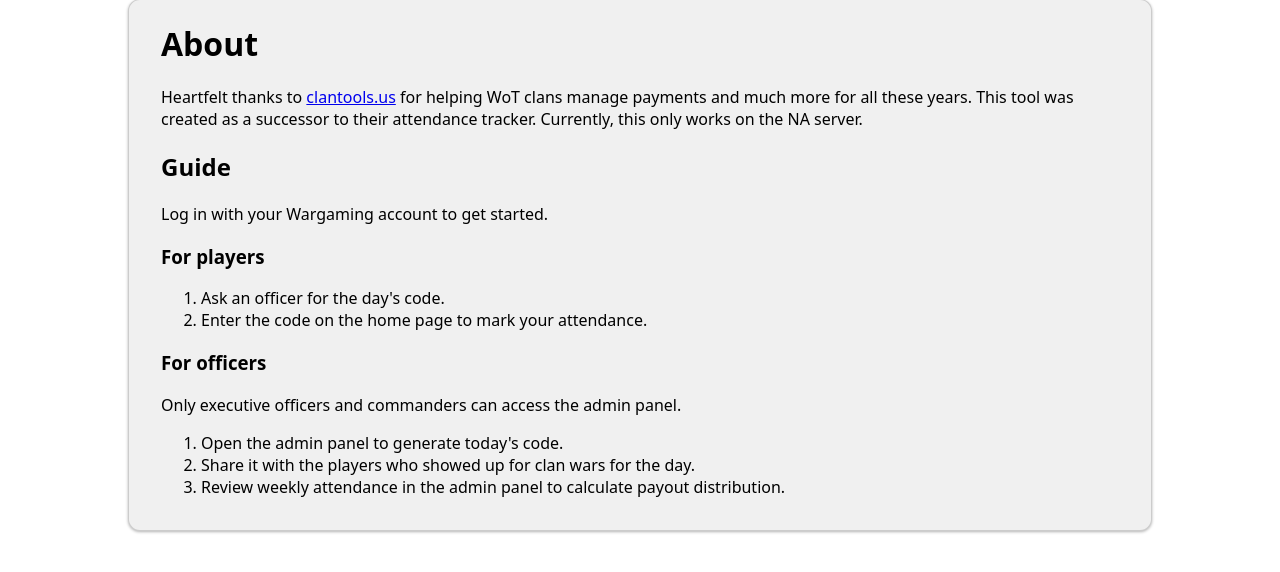
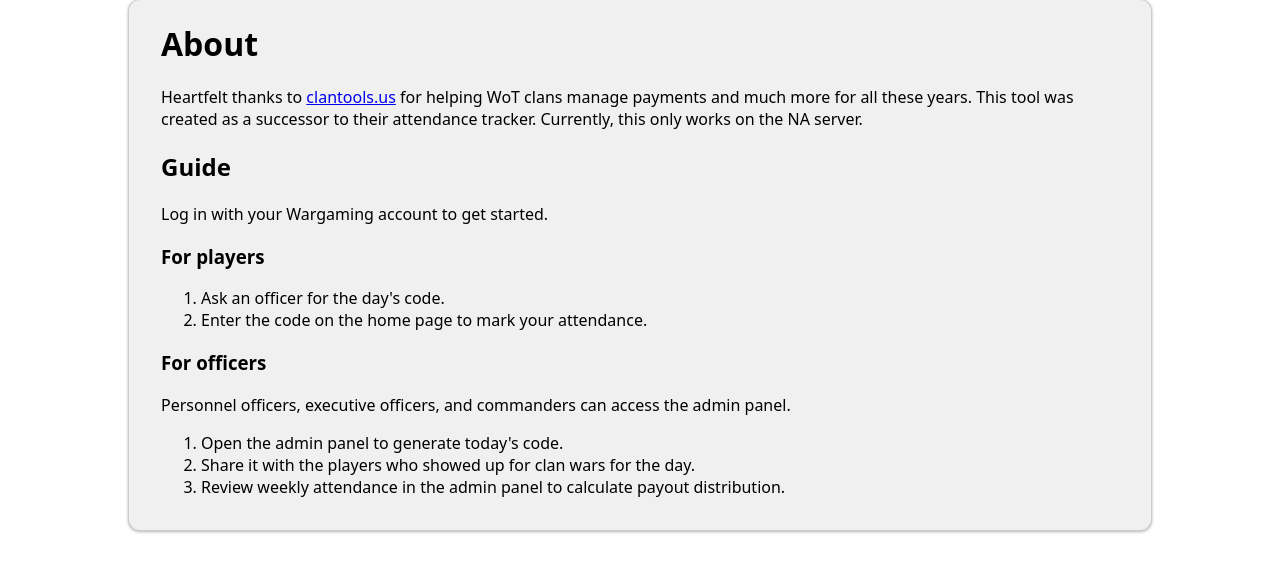
Before and after one commit to teng1m/clan-wars-payouts, a Python web app: template app/templates/about.html in a window 1280 px wide. Shown: the part 94-666 px from the top of the page. Run offline with Jinja, Linux system fonts and the light colour scheme; the template is opened without the code that fills it, so the values that code supplies are empty.

Commit message:
add PO access to the codes page

```diff
--- a/app/deps.py
+++ b/app/deps.py
@@ -11,7 +11,7 @@ from .db import get_db
 from .models import Attendance, Clan, User
 from .wargaming import get_clan_info, get_clan_membership
 
-ADMIN_ROLES = {"commander", "executive_officer"}
+ADMIN_ROLES = {"commander", "executive_officer", "personnel_officer"}
 CLAN_TZ = ZoneInfo("America/New_York")
 RESET_HOUR = 7  # the clan-wars day rolls over at 7am clan time, not midnight
 SYNC_TTL = 300  # re-pull clan + role from WG at most once per 5 min per session
--- a/app/templates/about.html
+++ b/app/templates/about.html
@@ -16,7 +16,7 @@
 </ol>
 
 <h3>For officers</h3>
-<p>Only executive officers and commanders can access the admin panel.</p>
+<p>Personnel officers, executive officers, and commanders can access the admin panel.</p>
 <ol>
     <li>Open the admin panel to generate today's code.</li>
     <li>Share it with the players who showed up for clan wars for the day.</li>
```
